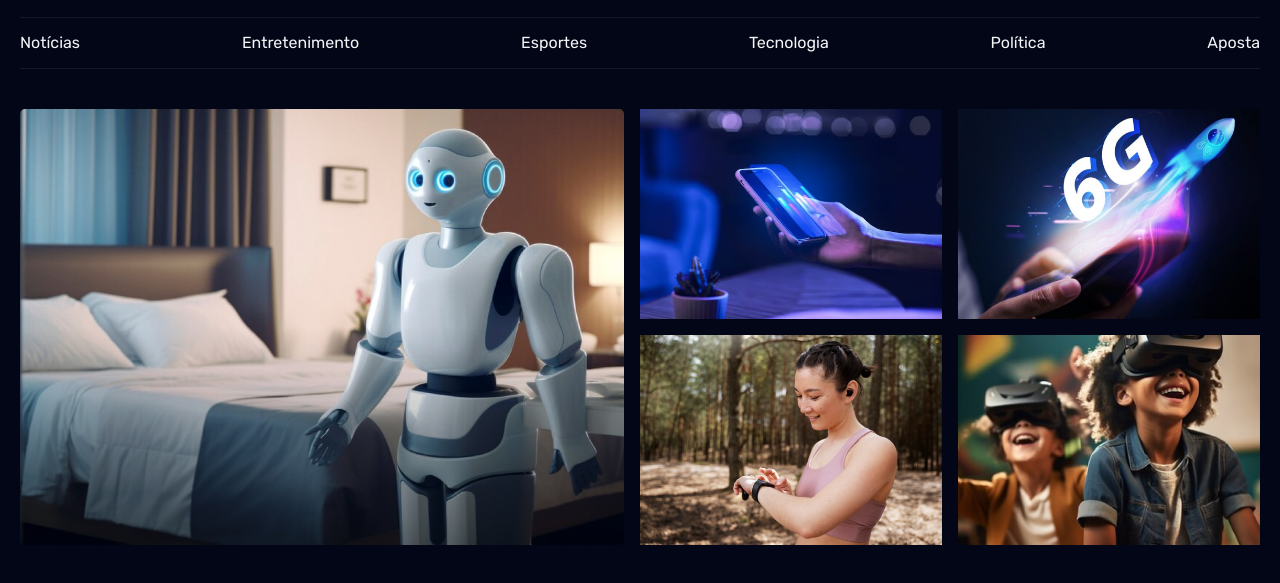
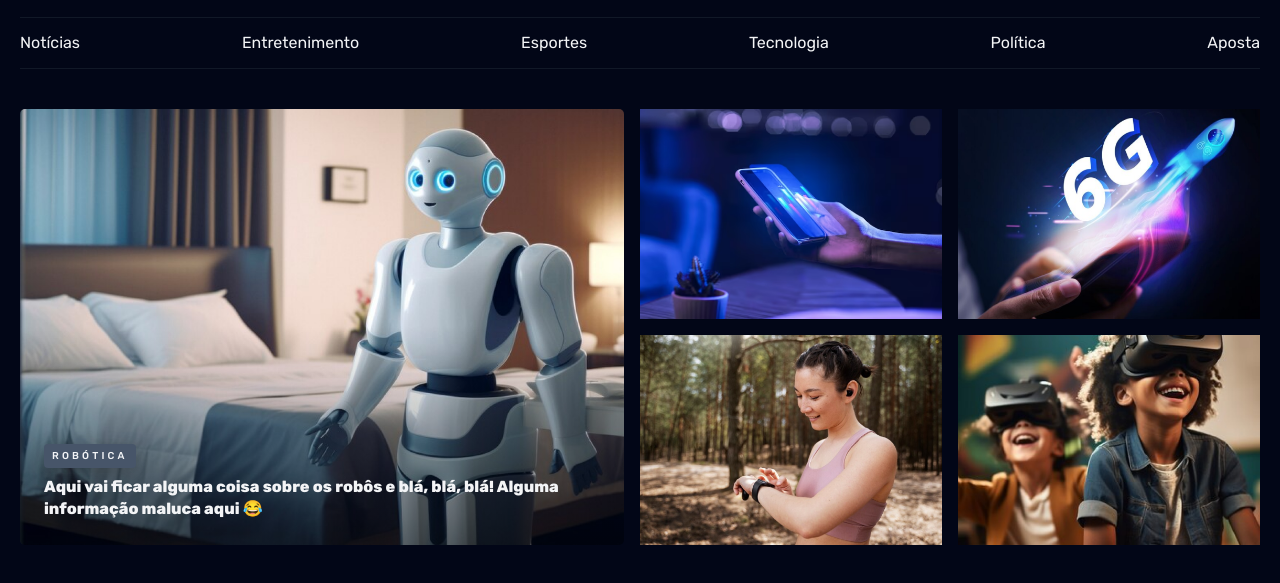
Before and after one commit to jbrunops/rocketseat-portaldenoticias-jpdev, a plain HTML site: page index.html in a window 1280 px wide. Shown: the part 55-638 px from the top of the page. Drawn offline with Linux system fonts and the light colour scheme; a web font is replaced by a local one.

Commit message:
1 card complete

```diff
--- a/index.html
+++ b/index.html
@@ -42,9 +42,16 @@
 
     <main class="grid container">
       <section id="noticias" class="grid grid-flow-column gap-16">
-        <div class="sombra">
+        <figure class="sombra">
           <img src="assets/images/Image 01.png" alt="Imagem 1" />
-        </div>
+          <figcaption>
+            <span class="content-tag">Robótica</span>
+            <h2 class="text-xl">
+              Aqui vai ficar alguma coisa sobre os robôs e blá, blá, blá! Alguma
+              informação maluca aqui 😂
+            </h2>
+          </figcaption>
+        </figure>
 
         <div class="grid grid-column-2 gap-16">
           <img src="assets/images/Image 02.png" alt="Imagem 2" />
--- a/styles/global.css
+++ b/styles/global.css
@@ -55,3 +55,15 @@ img {
 main {
   margin-top: 40px;
 }
+
+.content-tag {
+  display: inline-block;
+  background-color: var(--brand-color-light);
+  padding: 6px 8px;
+  border-radius: 4px;
+  font: 500 10px/1.2 var(--font-family);
+  text-transform: uppercase;
+  letter-spacing: 0.2rem;
+  color: var(--text-color-primary);
+  box-shadow: 0px 5px 16px rgba(43, 42, 42, 0.349);
+}
--- a/styles/sections.css
+++ b/styles/sections.css
@@ -20,5 +20,14 @@
         rgba(0, 0, 0, 0.5) 100%
       );
     }
+
+    figcaption {
+      position: absolute;
+      bottom: 0;
+      padding: 24px;
+      h2 {
+        margin-top: 8px;
+      }
+    }
   }
 }
--- a/styles/utylity.css
+++ b/styles/utylity.css
@@ -14,3 +14,19 @@
 .gap-16 {
   gap: 16px;
 }
+
+.text-2xl {
+  font: var(--h1);
+}
+
+.text-xl {
+  font: var(--h2);
+}
+
+.text-lg {
+  font: var(--h3);
+}
+
+.text-sm {
+  font: var(--text-sm);
+}
```
